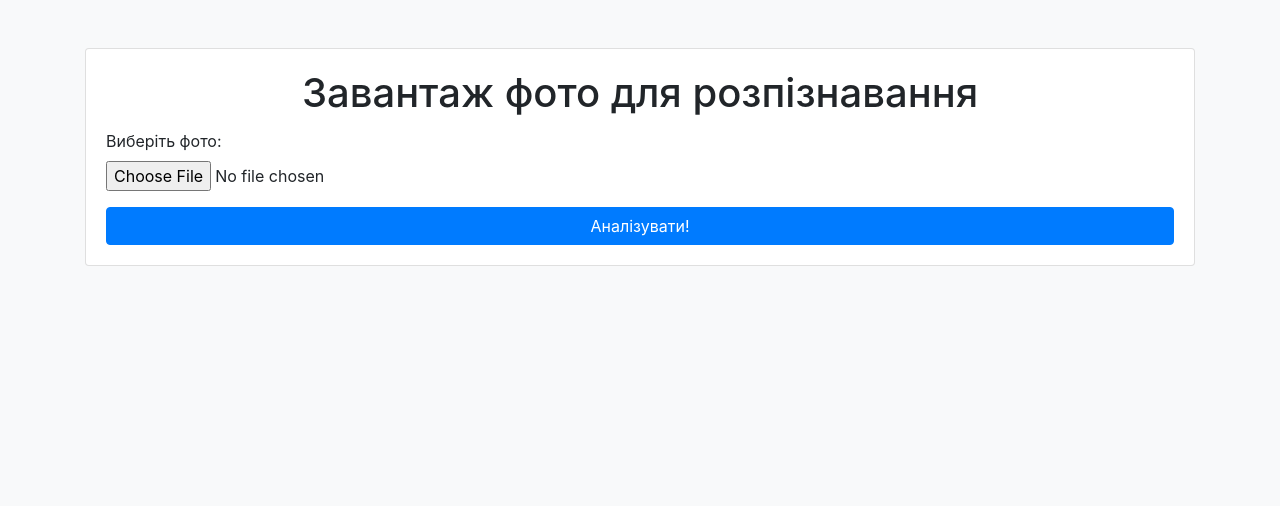
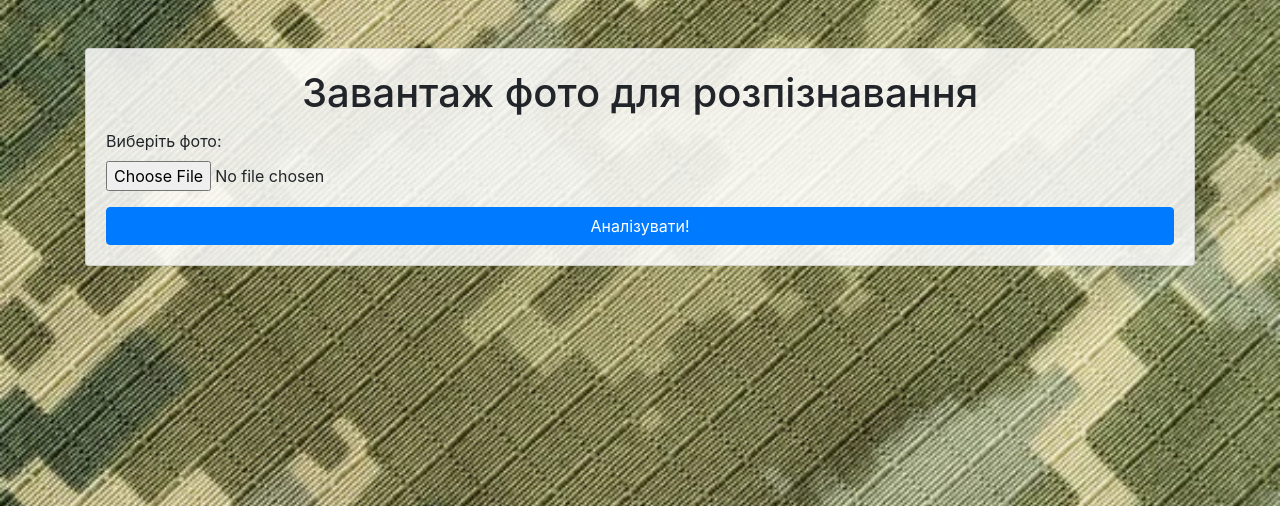
Before and after one commit to ivan-sheremeta/predictmod, a Flask app: page / in a window 1280 px wide. Shown: the top 506 px of the page. Run offline with Flask 3, Linux system fonts and the light colour scheme; some libraries are stand-ins or nearby versions.

Commit message:
Add camouflage pixelated background

```diff
--- a/templates/index.html
+++ b/templates/index.html
@@ -6,8 +6,22 @@
     <title>Image Upload for Prediction</title>
     <!-- Bootstrap CSS -->
     <link href="https://stackpath.bootstrapcdn.com/bootstrap/4.5.2/css/bootstrap.min.css" rel="stylesheet">
+
+    <!-- Custom CSS for camouflage background -->
+    <style>
+        body {
+            background-image: url('{{ url_for('static', filename='img/pixel.jpg') }}');
+            background-size: cover;
+            background-repeat: no-repeat;
+            background-attachment: fixed;
+            background-position: center;
+        }
+        .card {
+            background-color: rgba(255, 255, 255, 0.85);
+        }
+    </style>
 </head>
-<body class="bg-light">
+<body>
     <div class="container mt-5">
         <div class="card">
             <div class="card-body">
```
Also changed, not shown: static/img/pixel.jpg (added), 1 other file.
